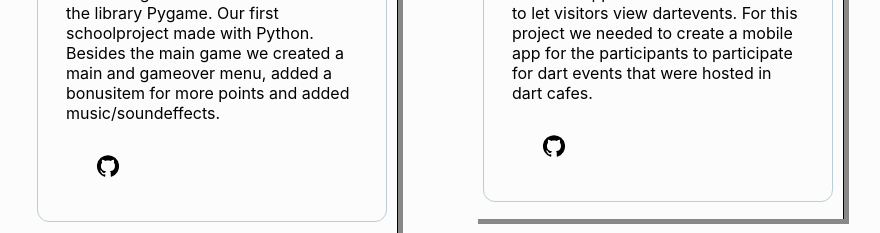
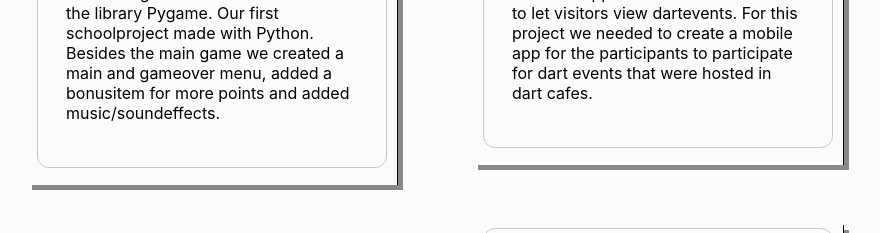
Before and after one commit to AriefBadal23/portofolio-website, a React (Create React App) app: page / in a window 1280 px wide. Shown: the part 1080-1313 px from the top of the page, without its empty margins (38-918 px from the left). Built offline with nearby package versions, Linux system fonts and the light colour scheme.

Commit message:
Remove github button

```diff
--- a/src/components/Projectcontainer/projectcontainer.js
+++ b/src/components/Projectcontainer/projectcontainer.js
@@ -22,7 +22,6 @@ function ProjectContainer({ project }) {
                 <div className="name">{project.name}</div>
                 <p>{project.description}</p>
                 {/* should have title attribute! */}
-                <Button variant="outlined"><GitHubIcon/></Button>
             </div>
         </div>
     );
```
